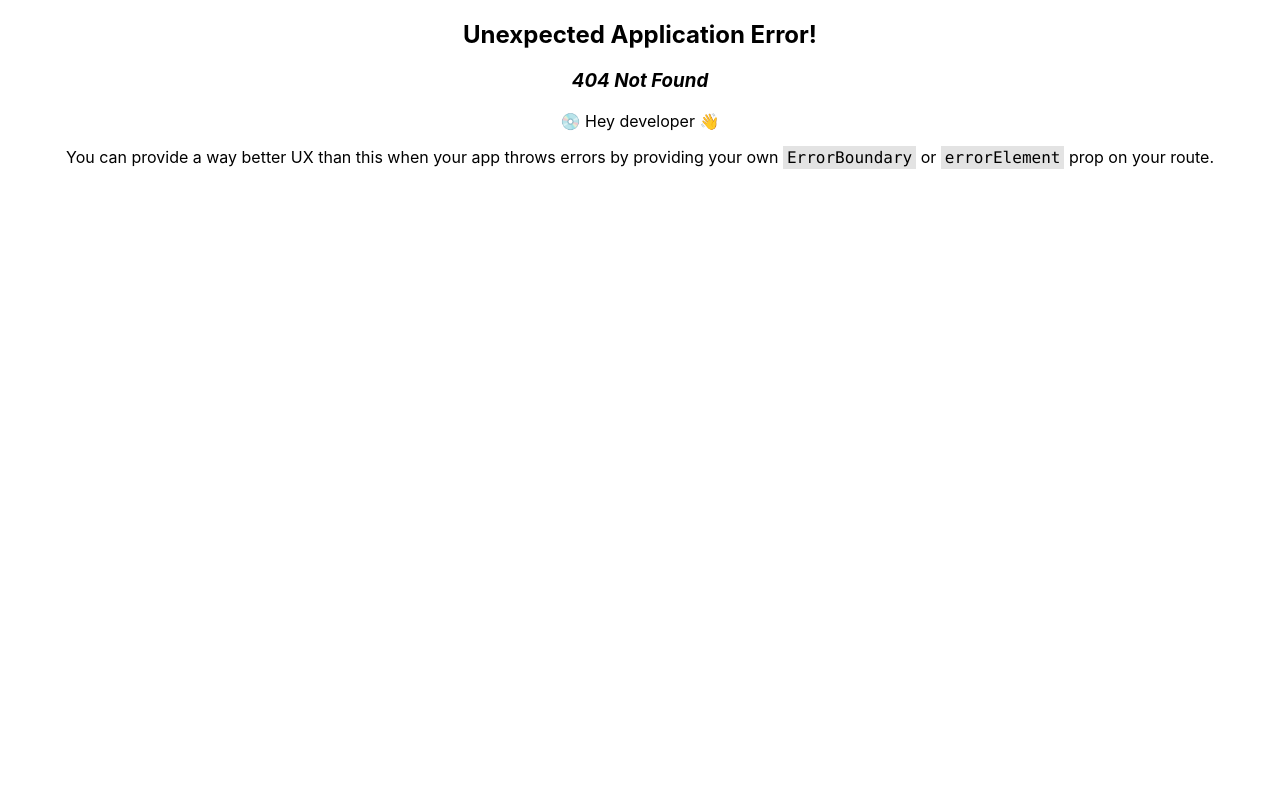
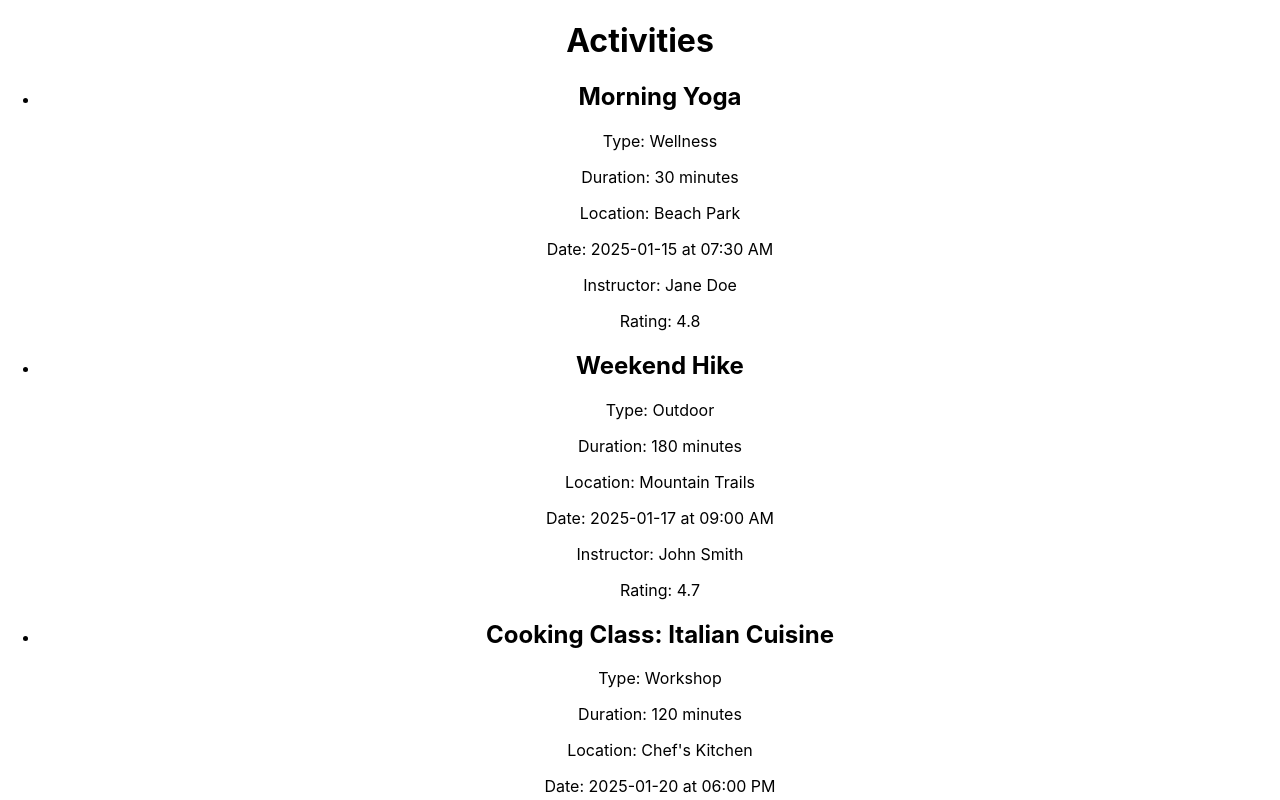
Before and after one commit to chakane0/routing-practice, a React (Create React App) app in the folder routing-practice/: page /fetch-local-json in a window 1280 px wide. Before the commit this address had no page. Shown: the top 800 px of the page. Built offline with nearby package versions, Linux system fonts and the light colour scheme.

Commit message:
adding new routes and useeffect

```diff
--- a/routing-practice/src/App.js
+++ b/routing-practice/src/App.js
@@ -1,7 +1,6 @@
 import './App.css';
 import { RouterProvider } from 'react-router-dom';
 import {router} from './Components/Route66';
-import WelcomePage from './Components/WelcomePage';
 function App() {
   return (
     <div className="App">
--- /dev/null
+++ b/routing-practice/src/Components/FetchLocalJSON.jsx
@@ -0,0 +1,43 @@
+import React, { useEffect, useState } from 'react';
+
+const FetchLocalJSON = () => {
+    const [data, setData] = useState(null);
+
+    useEffect(() => {
+        fetch('/MockData/activities.json')
+            .then(response => {
+                if(!response.ok) {
+                    throw new Error('Failed to fetch JSON');
+                }
+                // console.log("api call success");
+                return response.json();
+            })
+            .then(data => setData(data.activities))
+            .catch(error => console.error('Error fetching data: ', error));
+    }, []);
+
+    return (
+        <div>
+            <h1>Activities</h1>
+            {data ? (
+                <ul>
+                    {data.map(activity => (
+                        <li key={activity.id}>
+                            <h2>{activity.name}</h2>
+                            <p>Type: {activity.type}</p>
+                            <p>Duration: {activity.duration_minutes} minutes</p>
+                            <p>Location: {activity.location}</p>
+                            <p>Date: {activity.date} at {activity.time}</p>
+                            <p>Instructor: {activity.instructor}</p>
+                            <p>Rating: {activity.rating}</p>
+                        </li>
+                    ))}
+                </ul>
+            ) : (
+                <p>Loading...</p>
+            )}
+        </div>
+    )
+}
+
+export default FetchLocalJSON;
```
Also changed, not shown: routing-practice/src/Components/Route66.jsx (+6 -1 lines), routing-practice/public/MockData/activities.json (renamed from routing-practice/src/Components/MockData/activities.json), routing-practice/public/MockData/apartments.json (renamed from routing-practice/src/Components/MockData/apartments.json), 1 other file (tests, documents, lock files or other folders).
